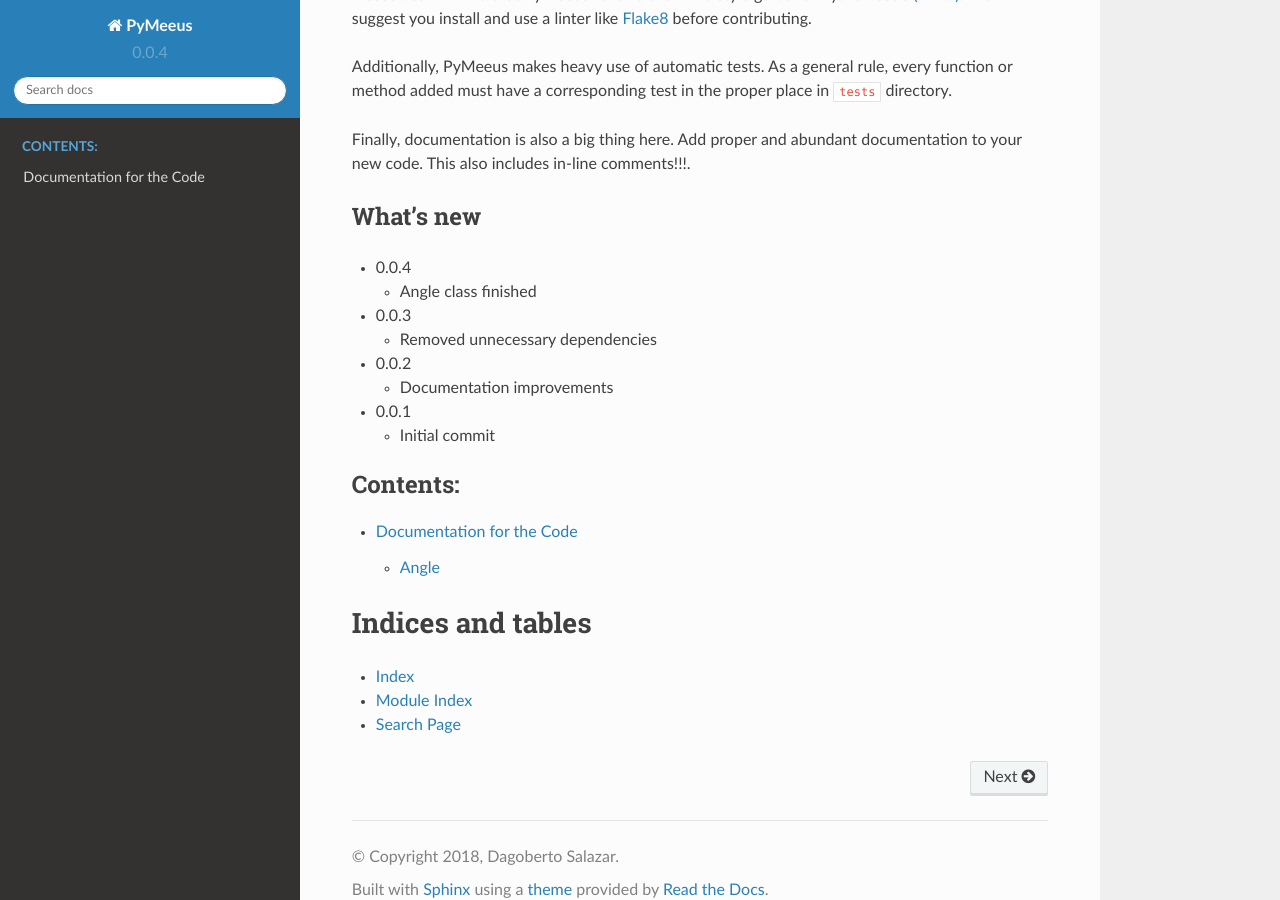
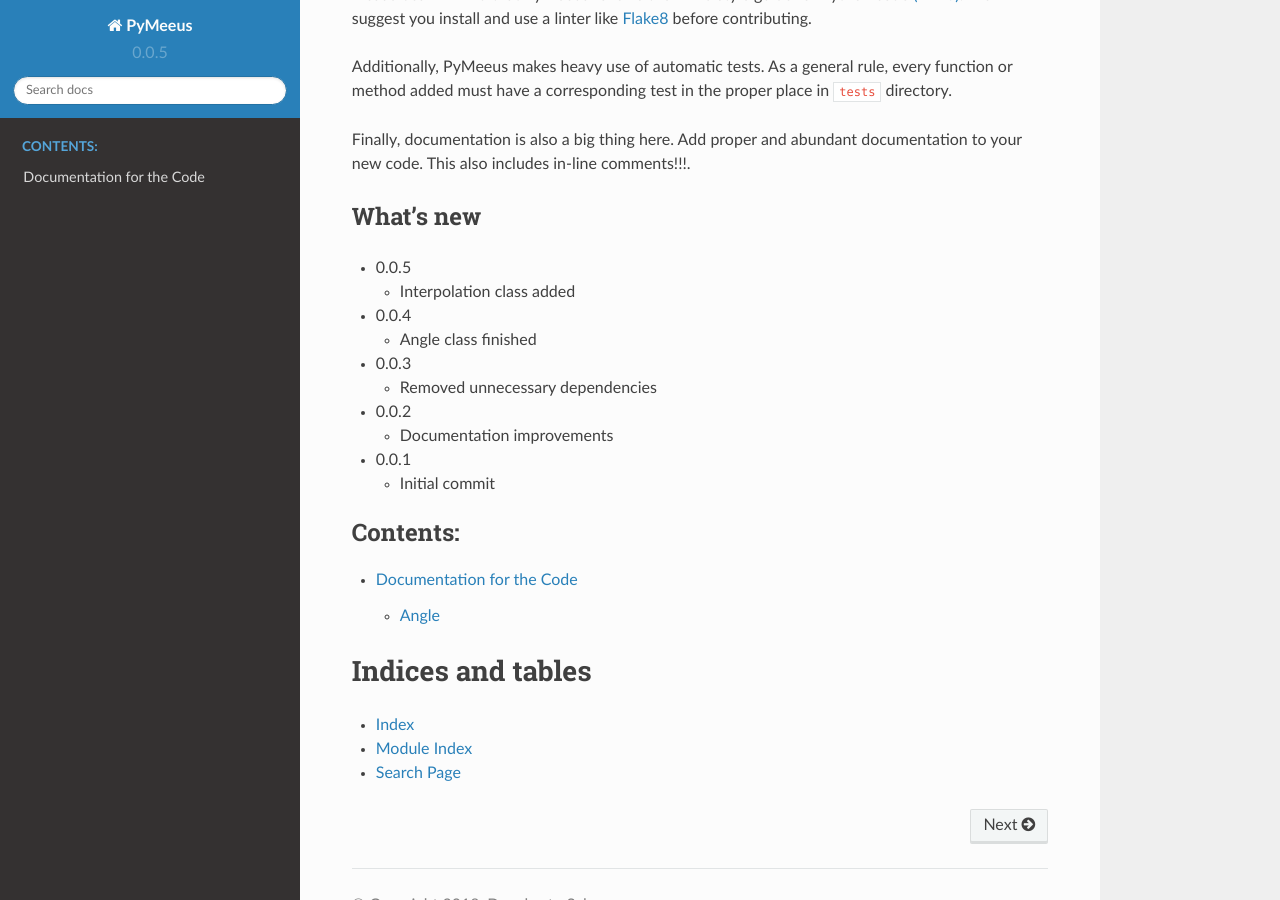
Before and after one commit to architest/pymeeus, a Sphinx documentation site: the page built from docs/source/index.rst, in a window 1280 px wide and 900 px high, scrolled down 894 px. Built offline with Sphinx 7.4.7 and the Read the Docs theme 2.0.0, drawn with Linux system fonts in a browser that asks for light colours; formulas are drawn with MathJax 3.

Commit message:
Prepare for release 0.0.5

```diff
--- a/README.rst
+++ b/README.rst
@@ -50,6 +50,10 @@ documentation to your new code. This also includes in-line comments!!!.
 What's new
 ----------
 
+-  0.0.5
+
+   -  Interpolation class added
+
 -  0.0.4
 
    -  Angle class finished
--- a/docs/source/conf.py
+++ b/docs/source/conf.py
@@ -59,9 +59,9 @@ author = u'Dagoberto Salazar'
 # built documents.
 #
 # The short X.Y version.
-version = u'0.0.4'
+version = u'0.0.5'
 # The full version, including alpha/beta/rc tags.
-release = u'0.0.4'
+release = u'0.0.5'
 
 # The language for content autogenerated by Sphinx. Refer to documentation
 # for a list of supported languages.
--- a/setup.py
+++ b/setup.py
@@ -15,7 +15,7 @@ with open(path.join(here, 'README.rst')) as f:
 
 config = {
     'name': 'PyMeeus',
-    'version': '0.0.4',
+    'version': '0.0.5',
     'description': 'Python implementation of Jean Meeus astronomical routines',
     'long_description': long_description,
     'keywords': 'Meeus astronomy module library',
```
Also changed, not shown: README.md (+2 -0 lines).
